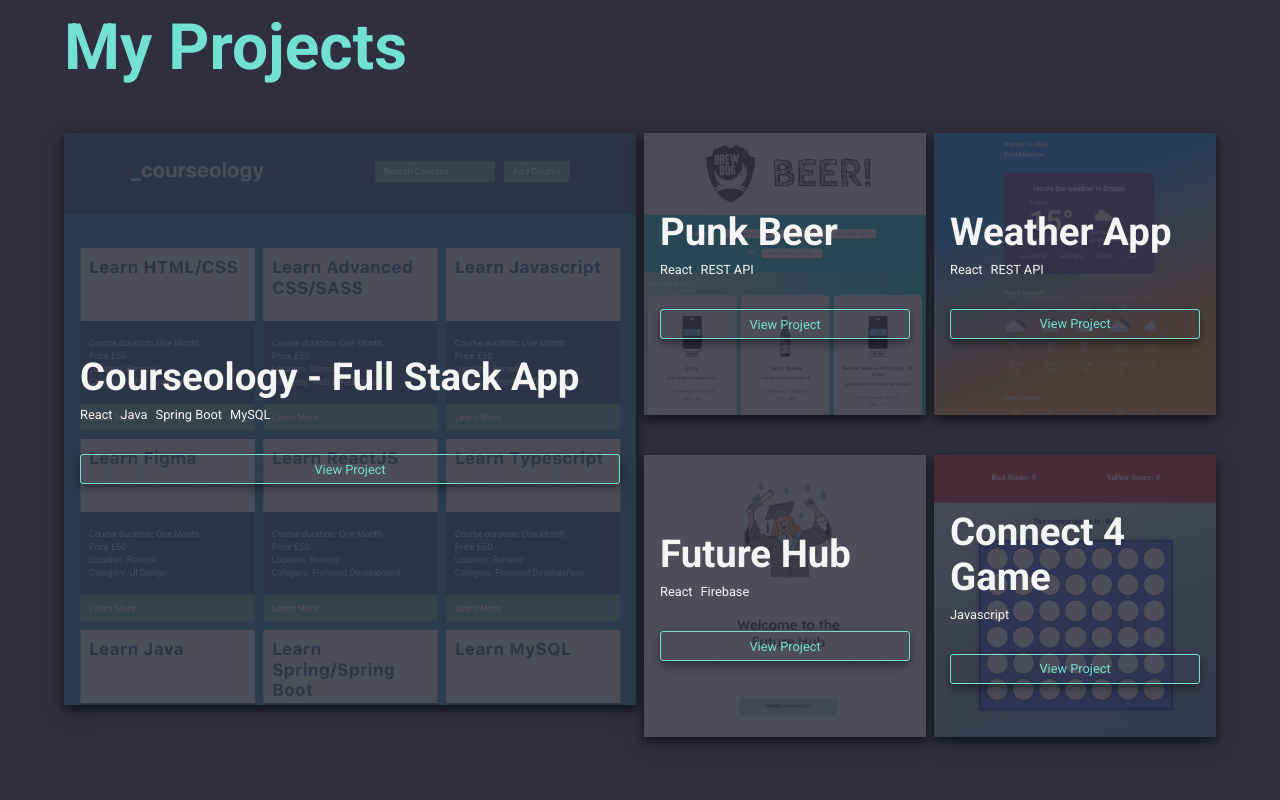
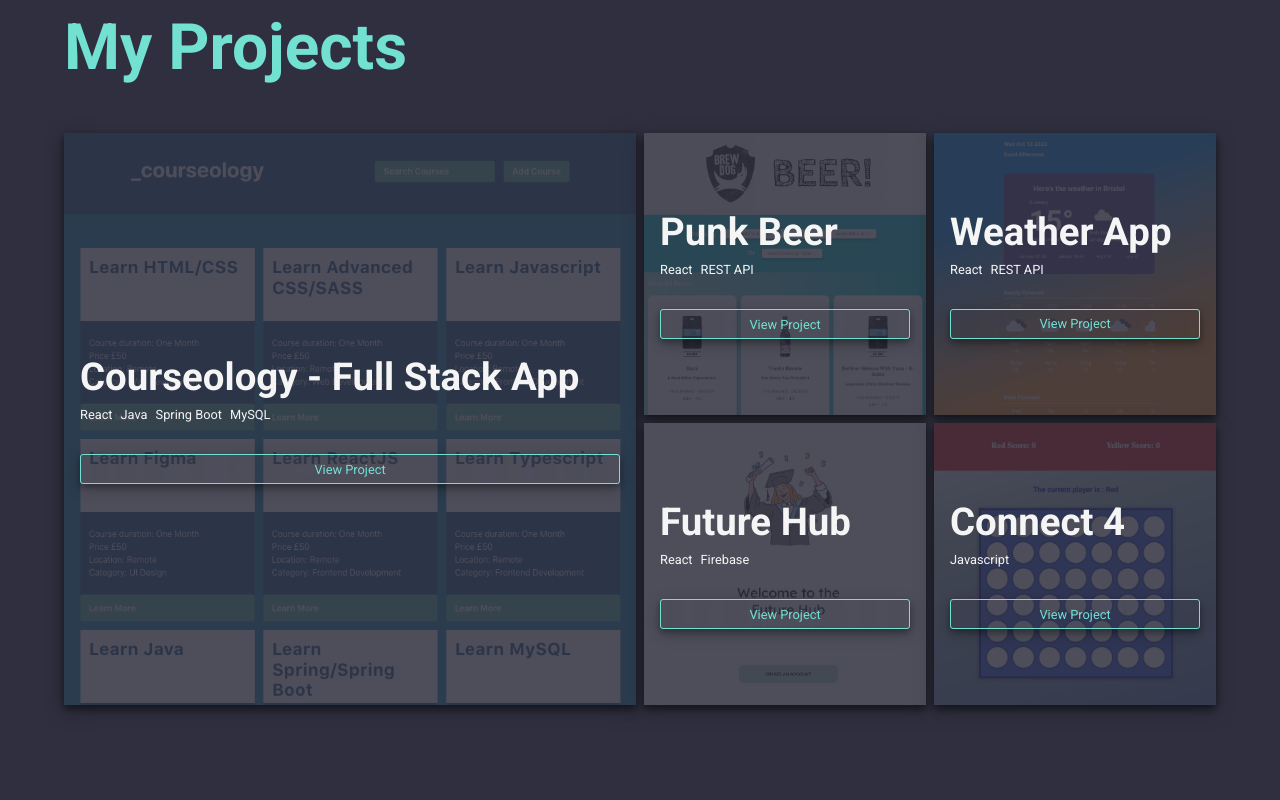
Before and after one commit to walkonmars36/portfolio-react-july-22, a React (Create React App) app: page / in a window 1280 px wide. Shown: the part 1740-2540 px from the top of the page. Built offline with nearby package versions, Linux system fonts and the light colour scheme.

Commit message:
removed padding from projects

```diff
--- a/src/components/Projects/Projects.scss
+++ b/src/components/Projects/Projects.scss
@@ -3,8 +3,6 @@
 @use "../../assets/sass/variables" as *;
 
 .projects {
-  padding-bottom: 2em;
-
   &-item {
     position: relative;
     box-shadow: 0 0.25em 0.5em 0 rgba(0, 0, 0, 0.5), 0 0.375em 1.25em 0 rgba(0, 0, 0, 0.22);
--- a/src/data/projectsArray.js
+++ b/src/data/projectsArray.js
@@ -46,7 +46,7 @@ const projectsArray = [
   },
   {
     id: 4,
-    strTitle: "Connect 4 Game",
+    strTitle: "Connect 4",
     strShortDesc: "Project 5 short description",
     strLongDesc: "Project 5 long description",
     strImage: require("../assets/images/connect4.png"),
```
